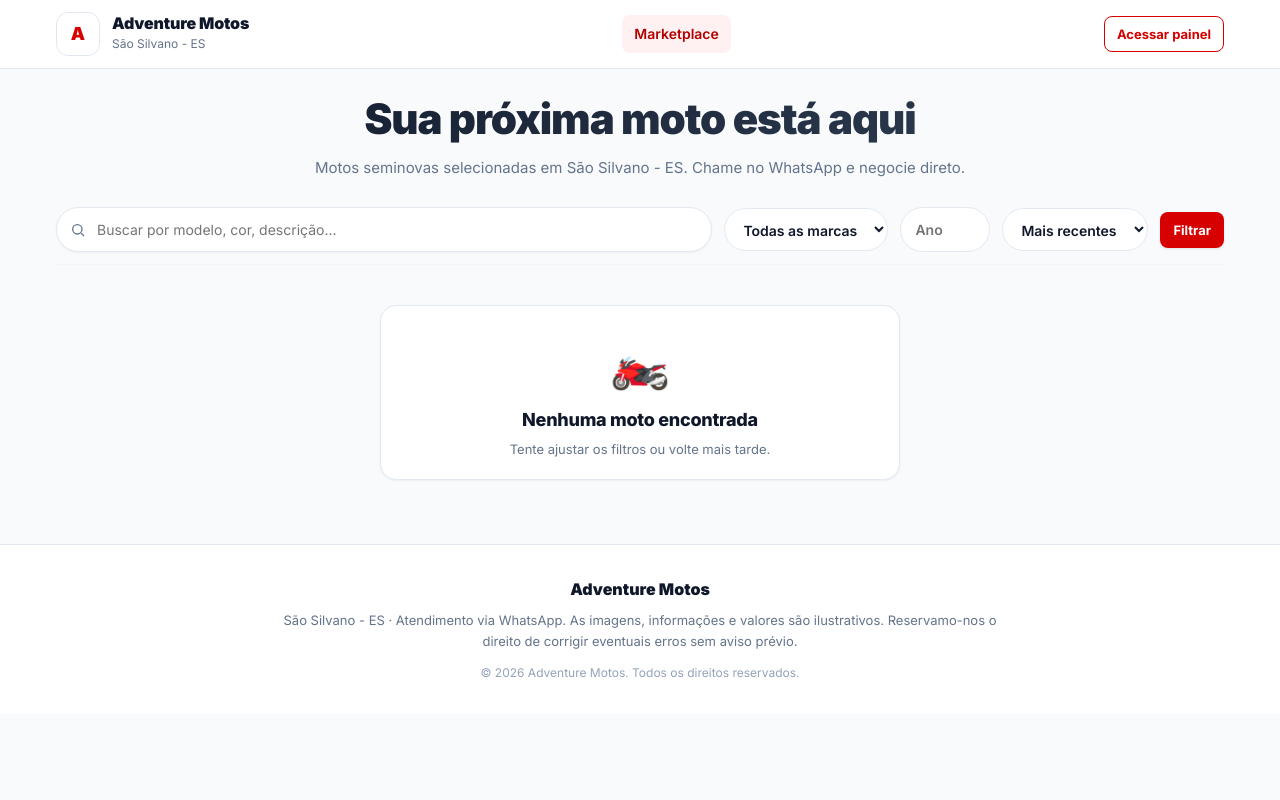
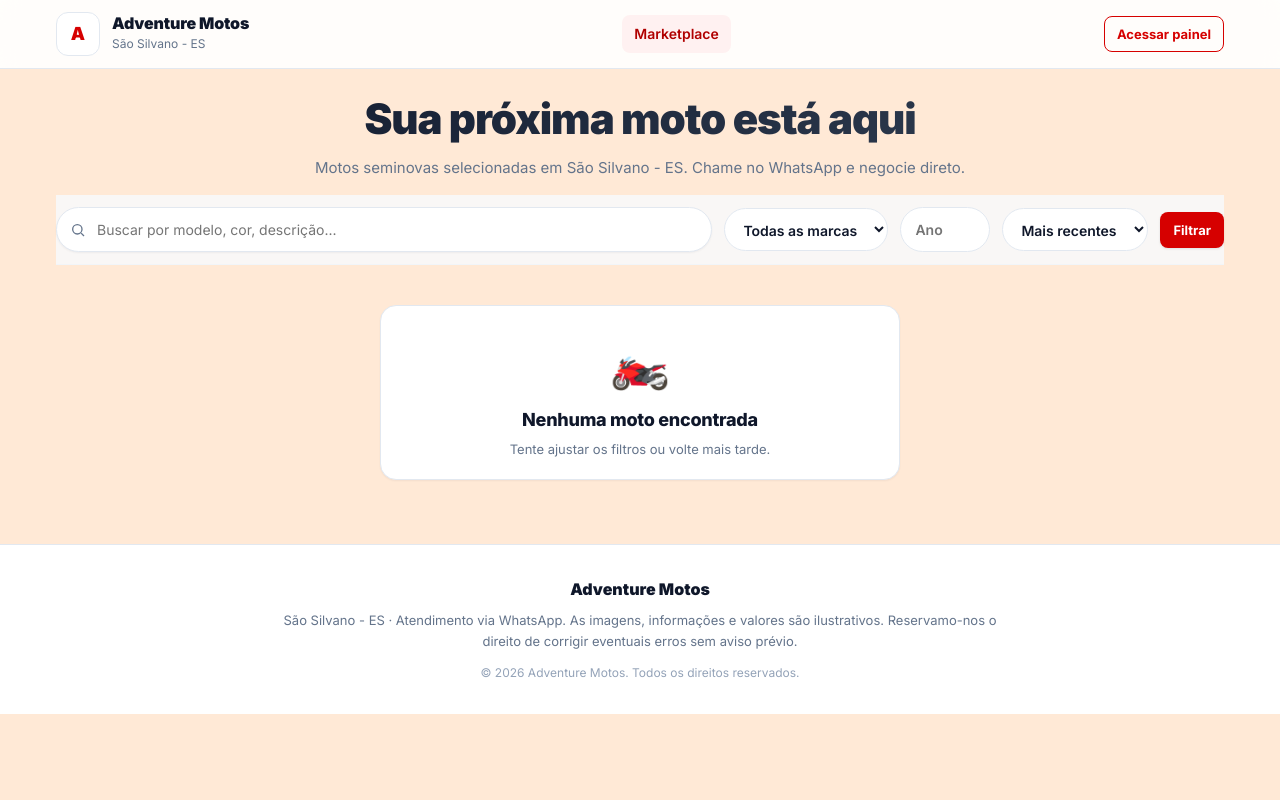
Before and after one commit to dudu-cometti/seminovasadventure, a PHP site: page / in a window 1280 px wide. Run offline with PHP 8.4, Linux system fonts and the light colour scheme; data comes from the database, SQL or seed files in the repository; data that the repository does not hold is empty.

Commit message:
Teste de deploy: muda cor de fundo para laranja claro
Co-Authored-By: Claude Opus 4.8 <noreply@anthropic.com>

```diff
--- a/assets/style.css
+++ b/assets/style.css
@@ -44,7 +44,7 @@
   --wa-dark: #1da851;
 
   /* Semânticos */
-  --bg:        var(--gray-50);
+  --bg:        #ffe9d6; /* TESTE DE DEPLOY - fundo laranja claro (reverter depois) */
   --surface:   var(--gray-0);
   --surface-2: var(--gray-100);
   --text:      var(--gray-900);
```
